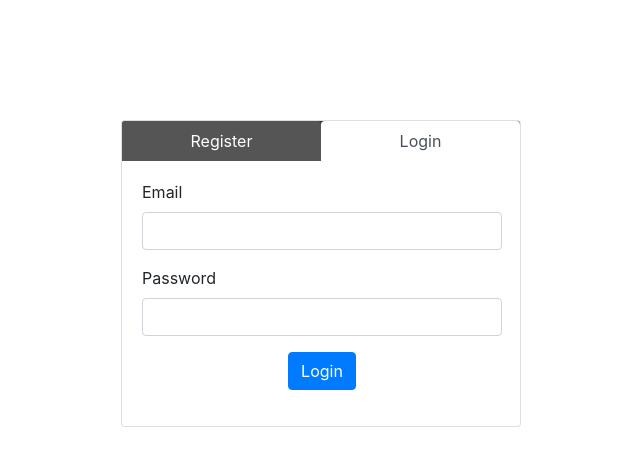
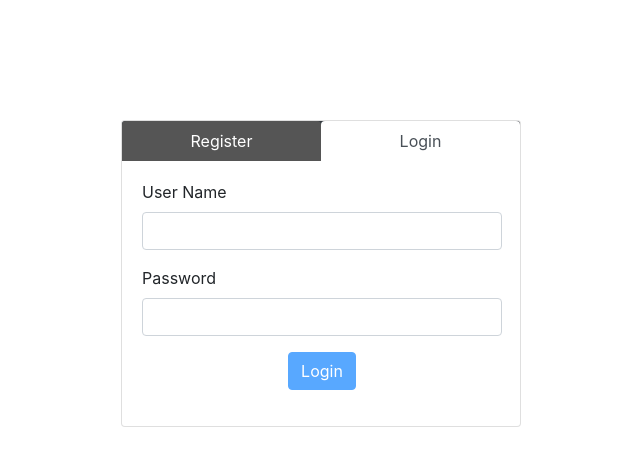
Before and after one commit to ddanailova/travel-app-react, a React (Create React App) app: page /login in a window 1280 px wide. Shown: the top 466 px of the page, without its empty margins (319-959 px from the left). Built offline with nearby package versions, Linux system fonts and the light colour scheme; the HTML template or start-up script is replaced by a standard one.

Commit message:
Authentication added

```diff
--- a/src/App.js
+++ b/src/App.js
@@ -1,7 +1,9 @@
 import React, {Component} from 'react';
 import { Route, Switch} from "react-router-dom";
+import { ToastContainer, toast } from 'react-toastify';
+import 'react-toastify/dist/ReactToastify.css';
 
-import Home from './views/home/Home';
+import HomeWithUserContext from './views/home/Home';
 import Authentication from './views/authentication/Authentication';
 import NotFound from './views/not-found/NotFound';
 
@@ -13,14 +15,19 @@ class App extends Component {
     super(props);
 
     this.state ={
-      user:defaultUserState
+      user:{
+        ...defaultUserState,
+        updateUser:this.updateUser
+      }
     }
   }
 
-   updateUser=(data)=>{
-     this.setState({
-       user:data
-     })
+   updateUser=(data, cb)=>{
+     this.setState((prevState)=>({
+      user:{
+        ...prevState.user,
+        ...data}
+    }), cb)
    }
 
   render(){
@@ -28,13 +35,13 @@ class App extends Component {
     return (
       <div className="App">
       <UserProvider value={user}>
-        <Switch>
-          <Route exact path="/" component={Home}/>
-          <Route path='/login' render={(props)=>(<Authentication {...props} type="login"></Authentication>)}/>
-          <Route path='/register' render={(props)=>(<Authentication {...props} type="register"></Authentication>)}/>
-          <Route exact path="/" component={Home}/>
-          <Route component={NotFound}/>
-        </Switch>
+      <Switch>
+        <Route exact path="/" component={HomeWithUserContext}/>
+        <Route path='/login' render={(props)=>(<Authentication {...props} type="login"></Authentication>)}/>
+        <Route path='/register' render={(props)=>(<Authentication {...props} type="register"></Authentication>)}/>
+        <Route component={NotFound}/>
+      </Switch>
+      <ToastContainer/>
       </UserProvider>
       </div>
     );
--- a/src/components/login/Login.jsx
+++ b/src/components/login/Login.jsx
@@ -1,29 +1,134 @@
 import React, { Component } from 'react';
+import {Redirect} from 'react-router-dom';
+import Input from '../common/Input';
+import {UserConsumer} from '../contexts/userContext';
+
+import {validateInput, validateForm} from '../../utils/formValidations';
+import {popUpError, popUpSuccess} from '../../utils/popUpMessageHandler';
+import UserService from './../../services/userService';
+
+const defaultInputs = {
+    username:'',
+    password:'',
+}
 
 class Login extends Component{
+    constructor(props){
+        super(props);
+
+        this.state = {
+            data:{...defaultInputs},
+            errors:{...defaultInputs},
+            isFormValid:false,
+            redirectToHome:false
+        }
+    }
+
+    static userService = new UserService();
+
+    handleLogin = (ev)=>{
+        ev.preventDefault();
+        const {updateUser}=this.props;
+        const userData = {...this.state.data};
+        delete userData.confirmPassword;
+        Login.userService.login(userData)
+            .then(res=>{
+                if(res.error){
+                    popUpError(res.description)
+                }else{
+                    popUpSuccess(`Login successful! Welcome ${res.username}`);
+                    Login.userService.storeUserData(res)
+                    updateUser({
+                        username:res.username,
+                        userId:res._id,
+                        isAdmin:Login.userService.isUserAdmin(res)
+                    },this.setState({redirectToHome:true}));
+                }
+            })
+            .catch(err=>{
+                popUpError('Sorry something went wrong with the server.')
+                console.log(err)
+            })
+    }
+
+    handleInputChange = (ev)=>{
+        const {name, value}=ev.target;
+
+        this.setState((prevState)=>({
+            data:{
+                ...prevState.data,
+                [name]:value,
+            }
+        }))
+    }
+
+    validateInputOnBlur =(name, value, required, other)=>{
+        this.setState({
+            errors:{
+                [name]:validateInput(name, value, required, other)
+            }
+        },() => this.setState({
+            isFormValid:validateForm(this.state.errors, this.state.data)
+        }))
+    }
+
+    clearErrorsOnFocus=(name)=>{
+        this.setState({
+            errors:{
+                [name]:'',
+            }
+        })
+    }
     render(){
+        const {data, errors, isFormValid, redirectToHome} = this.state;
+        const {username, password} = data;
+        if(redirectToHome){
+            return(
+                <Redirect to='/'/>
+            )
+        }
         return (
-        <form>
-            <div className="form-group">
-                <label htmlFor="email">Email</label>
-                <input  className="form-control" type="email" id="email" name="email" pattern="^[a-z0-9._%+-]+@[a-z0-9.-]+\.[a-z]{2,4}$" required/>
-                <div className="invalid-feedback">
-                    Please provide a valid email in the format: example@example.com
-                </div>
-            </div>
-            <div className="form-group">
-                <label htmlFor="password">Password</label>
-                <input  className="form-control" type="password" id="password" name="password"  pattern="(?=^.{6,24}$)(?=.*\d)(?=.*[a-z])(?=.*[A-Z])(?!.*\s).*$" required/>
-                <div className="invalid-feedback">
-                    Password should be between 6 an 24 chars and have at least one number and one uppercase!
-                </div>
-            </div>
+        <form onSubmit={this.handleLogin}>
+            <Input
+                label="User Name"
+                type="text"
+                id="username"
+                name="username"
+                value={username}
+                handleInputChange={this.handleInputChange}
+                validateInputOnBlur={()=>this.validateInputOnBlur('username', username, true)}
+                clearErrorsOnFocus={()=>this.clearErrorsOnFocus('username')}
+                isValid={!errors.username}
+                errorMsg={errors.username}
+            />
+            <Input
+                label="Password"
+                type="password"
+                id="password"
+                name="password"
+                value={password}
+                handleInputChange={this.handleInputChange}
+                validateInputOnBlur={()=>this.validateInputOnBlur('password', password, true)}
+                clearErrorsOnFocus={()=>this.clearErrorsOnFocus('password')}
+                isValid={!errors.password}
+                errorMsg={errors.password}
+            />
             <div className="form-group text-center">
-                <button className="btn btn-primary" type="submit">Login</button>
+                <button className="btn btn-primary" type="submit" disabled={!isFormValid} >Login</button>
             </div>
         </form>
         );
     }
 }
 
-export default Login;
+const LoginWithUserContext = (props)=>{
+    return(
+        <UserConsumer>
+        {
+            ({updateUser})=>(<Login {...props} updateUser={updateUser}/>)
+        }
+        </UserConsumer>
+    )
+}
+
+export default LoginWithUserContext;
--- a/src/components/register/Register.jsx
+++ b/src/components/register/Register.jsx
@@ -1,74 +1,101 @@
 import React, { Component } from 'react';
+import {Redirect} from 'react-router-dom';
 import Input from '../common/Input';
 
-import inputValidation from '../../utils/inputValidations';
+import {validateInput, validateForm} from '../../utils/formValidations';
+import {popUpError, popUpSuccess} from '../../utils/popUpMessageHandler';
+import UserService from './../../services/userService';
+
+const defaultInputs = {
+    username:'',
+    email:'',
+    password:'',
+    confirmPassword:''
+}
 
 class Register extends Component{
     constructor(props){
         super(props);
 
         this.state = {
-            userName:'',
-            email:'',
-            password:'',
-            confirmPassword:'',
-            errors:{
-                userName:'',
-                email:'',
-                password:'',
-                confirmPassword:''
-            }
+            data:{...defaultInputs},
+            errors:{...defaultInputs},
+            isFormValid:false,
+            redirectToLogin:false
         }
     }
 
-    handleSubmit = (ev)=>{
+    static userService = new UserService();
+
+    handleRegister = (ev)=>{
         ev.preventDefault();
-        console.dir(this.state)
+        const userData = {...this.state.data};
+        delete userData.confirmPassword;
+        Register.userService.register(userData)
+            .then(res=>{
+                if(res.error){
+                    popUpError(res.description)
+                }else{
+                    popUpSuccess('Registration successful! You can login now.');
+                    this.setState({redirectToLogin:true})
+                }
+            })
+            .catch(err=>{
+                popUpError('Sorry something went wrong with the server.')
+                console.log(err)
+            })
     }
 
     handleInputChange = (ev)=>{
         const {name, value}=ev.target;
 
-        this.setState({
-            [name]:value
-        })
-
+        this.setState((prevState)=>({
+            data:{
+                ...prevState.data,
+                [name]:value,
+            }
+        }))
     }
 
-    validateInputOnBlur =(name, value)=>{
+    validateInputOnBlur =(name, value, required, other)=>{
         this.setState({
             errors:{
-                [name]:inputValidation(name, value)
+                [name]:validateInput(name, value, required, other)
             }
-        })
+        },() => this.setState({
+            isFormValid:validateForm(this.state.errors, this.state.data)
+        }))
     }
 
-    clearErrorsOnFocus=()=>{
+    clearErrorsOnFocus=(name)=>{
         this.setState({
             errors:{
-                userName:'',
-                email:'',
-                password:'',
-                confirmPassword:''
+                [name]:'',
             }
         })
     }
 
     render(){
-        const {userName, email, password, confirmPassword, errors} = this.state;
+        const {data, errors, isFormValid, redirectToLogin} = this.state;
+        const {username, email, password, confirmPassword} = data;
+        if(redirectToLogin){
+            return(
+                <Redirect to='login'/>
+            )
+        }
         return(
-            <form onSubmit={this.handleSubmit}>
+            <form onSubmit={this.handleRegister}>
                 <Input
                     label="User Name"
                     type="text"
-                    id="userName"
-                    name="userName"
-                    value={userName}
+                    id="username"
+                    name="username"
+                    value={username}
                     handleInputChange={this.handleInputChange}
-                    validateInputOnBlur={()=>this.validateInputOnBlur('userName', userName)}
-                    clearErrorsOnFocus={this.clearErrorsOnFocus}
-                    isValid={!errors.userName}
-                    errorMsg={errors.userName}
+                    validateInputOnBlur={()=>this.validateInputOnBlur('username', username, true)}
+                    clearErrorsOnFocus={()=>this.clearErrorsOnFocus('username')}
+                    isValid={!errors.username}
+                    errorMsg={errors.username}
                 />
                 <Input
                     label="Email"
@@ -78,7 +105,7 @@ class Register extends Component{
                     value={email}
                     handleInputChange={this.handleInputChange}
                     validateInputOnBlur={()=>this.validateInputOnBlur('email', email)}
-                    clearErrorsOnFocus={this.clearErrorsOnFocus}
+                    clearErrorsOnFocus={()=>this.clearErrorsOnFocus('email')}
                     isValid={!errors.email}
                     errorMsg={errors.email}
                 />
@@ -89,8 +116,8 @@ class Register extends Component{
                     name="password"
                     value={password}
                     handleInputChange={this.handleInputChange}
-                    validateInputOnBlur={()=>this.validateInputOnBlur('password', password)}
-                    clearErrorsOnFocus={this.clearErrorsOnFocus}
+                    validateInputOnBlur={()=>this.validateInputOnBlur('password', password, true)}
+                    clearErrorsOnFocus={()=>this.clearErrorsOnFocus('password')}
                     isValid={!errors.password}
                     errorMsg={errors.password}
                 />
@@ -101,13 +128,13 @@ class Register extends Component{
                     name="confirmPassword"
                     value={confirmPassword}
                     handleInputChange={this.handleInputChange}
-                    validateInputOnBlur={()=>this.validateInputOnBlur('confirmPassword', confirmPassword)}
-                    clearErrorsOnFocus={this.clearErrorsOnFocus}
+                    validateInputOnBlur={()=>this.validateInputOnBlur('confirmPassword', confirmPassword, true, {password})}
+                    clearErrorsOnFocus={()=>this.clearErrorsOnFocus('confirmPassword')}
                     isValid={!errors.confirmPassword}
                     errorMsg={errors.confirmPassword}
                 />
                 <div className="form-group text-center">
-                    <button className="btn btn-primary" type="submit" >Register</button>
+                    <button className="btn btn-primary" type="submit" disabled={!isFormValid} >Register</button>
                 </div>
             </form>
         );
--- a/src/services/userService.js
+++ b/src/services/userService.js
@@ -49,7 +49,8 @@ class UserService {
       return isAdmin;
     }
 
-    storeUserData=(body, isAdmin)=>{
+    storeUserData=(body)=>{
+      const isAdmin = this.isUserAdmin(body);
       localStorage.setItem('authtoken', body._kmd.authtoken);
       localStorage.setItem('userId', body._id);
       localStorage.setItem('username', body.username);
--- /dev/null
+++ b/src/utils/formValidations.js
@@ -0,0 +1,44 @@
+const emailRegex = /^[a-z0-9._%+-]+@[a-z0-9.-]+\.[a-z]{2,4}$/g;
+const passwordRegex =/(?=^.{6,24}$)(?=.*\d)(?=.*[a-z])(?=.*[A-Z])(?!.*\s).*$/g;
+
+ const validateInput = (name, value, required, other)=>{
+
+     if(value.trim().length <= 0 && required){
+        return 'This field is required!';
+     }
+     switch(name){
+        // case 'username':if(value.trim().length > 0) return null;
+        //     return 'This field is required!';
+        case 'email':if(emailRegex.test(value.trim())) return null;
+        return 'Please provide a valid email in the format: example@example.com';
+        case 'password':if(passwordRegex.test(value)) return null;
+        return 'Password should be between 6 an 24 chars and have at least one number and one uppercase!';
+        case 'confirmPassword':if(value === other.password) return null;
+        return 'Passwords should match! Try again';
+        default: return;
+     }
+
+}
+
+const validateForm = (errors, data)=>{
+   let paramValueCount = 0;
+   for (const param in data) {
+      if(data[param]){
+         paramValueCount++;
+      }
+   }
+
+   if(paramValueCount === Object.keys(data).length){
+      let errorCount = 0;
+      for (const error in errors) {
+         if(errors[error]){
+            errorCount++;
+         }
+      }
+      return !errorCount;
+   }
+
+   return false;
+}
+
+export {validateInput, validateForm};
--- a/src/utils/inputValidations.js
+++ /dev/null
@@ -1,19 +0,0 @@
-const emailRegex = /^[a-z0-9._%+-]+@[a-z0-9.-]+\.[a-z]{2,4}$/g;
-const passwordRegex =/(?=^.{6,24}$)(?=.*\d)(?=.*[a-z])(?=.*[A-Z])(?!.*\s).*$/g;
-
- const inputValidation = (name, value)=>{
-     switch(name){
-        case 'userName':if(value.trim().length > 0) return null;
-            return 'This field is required!';
-        case 'email':if(emailRegex.test(value.trim())) return null;
-        return 'Please provide a valid email in the format: example@example.com';
-        case 'password':if(passwordRegex.test(value)) return null;
-        return 'Password should be between 6 an 24 chars and have at least one number and one uppercase!';
-        case 'confirmPassword':if(value.trim().length > 0) return null;
-        return 'This field is required!';
-        default: return;
-     }
-
-}
-
-export default inputValidation;
--- /dev/null
+++ b/src/utils/popUpMessageHandler.js
@@ -0,0 +1,27 @@
+import { toast } from 'react-toastify';
+
+const popUpError =(message)=>{
+    toast.error(message,{
+        closeButton: false,
+        position: toast.POSITION.TOP_RIGHT,
+        autoClose:3000,
+      } )
+}
+
+const popUpSuccess =(message)=>{
+    toast.success(message,{
+        closeButton: false,
+        position: toast.POSITION.TOP_RIGHT,
+        autoClose:6000,
+      } )
+}
+
+const popUpInfo =(message)=>{
+    toast.info(message,{
+        closeButton: false,
+        position: toast.POSITION.TOP_CENTER,
+        autoClose:8000,
+      } )
+}
+
+export {popUpError, popUpSuccess, popUpInfo}
--- a/src/views/authentication/Authentication.jsx
+++ b/src/views/authentication/Authentication.jsx
@@ -1,7 +1,7 @@
 import React, {Component} from 'react';
 import {Route, Switch, NavLink} from 'react-router-dom';
 
-import Login from './../../components/login/Login';
+import LoginWithUserContext from './../../components/login/Login';
 import Register from './../../components/register/Register';
 
 import './Authentication.scss';
@@ -23,7 +23,7 @@ const Authentication =(props)=>{
             </div>
             <div className="card-body">
                 {
-                    path ==='/login'? <Login/> : <Register/>
+                    path ==='/login'? <LoginWithUserContext/> : <Register/>
                 }
             </div>
             </div>
--- a/src/views/home/Home.jsx
+++ b/src/views/home/Home.jsx
@@ -1,13 +1,15 @@
-import React, {Component} from 'react';
-import {Link} from 'react-router-dom'
+import React from 'react';
+import {Link} from 'react-router-dom';
+import {UserConsumer} from '../../components/contexts/userContext';
 
 
 const Home =(props)=> {
-    const {isLogged}=props;
+    const {username}=props;
+    const isLogged = !!username;
     if(isLogged === true){
         return (
             <div className="jumbotron bg-light translateY-13vh custom-shadow w-75 ml-auto mr-auto">
-            <h1 className="display-4 font-weight-normal">Welcome!</h1>
+            <h1 className="display-4 font-weight-normal">Welcome {username}!</h1>
             <p className="lead">Start planning your next trip or check what you have already in store from the navigation bar above.</p>
           </div>
         )
@@ -25,4 +27,14 @@ const Home =(props)=> {
     );
 }
 
-export default Home;
+const HomeWithUserContext =(props)=>{
+    return(
+        <UserConsumer>
+            {
+                ({username})=>(<Home {...props} username={username}/>)
+            }
+        </UserConsumer>
+    )
+}
+
+export default HomeWithUserContext;
```
Also changed, not shown: src/components/common/Input.jsx (+0 -7 lines).
